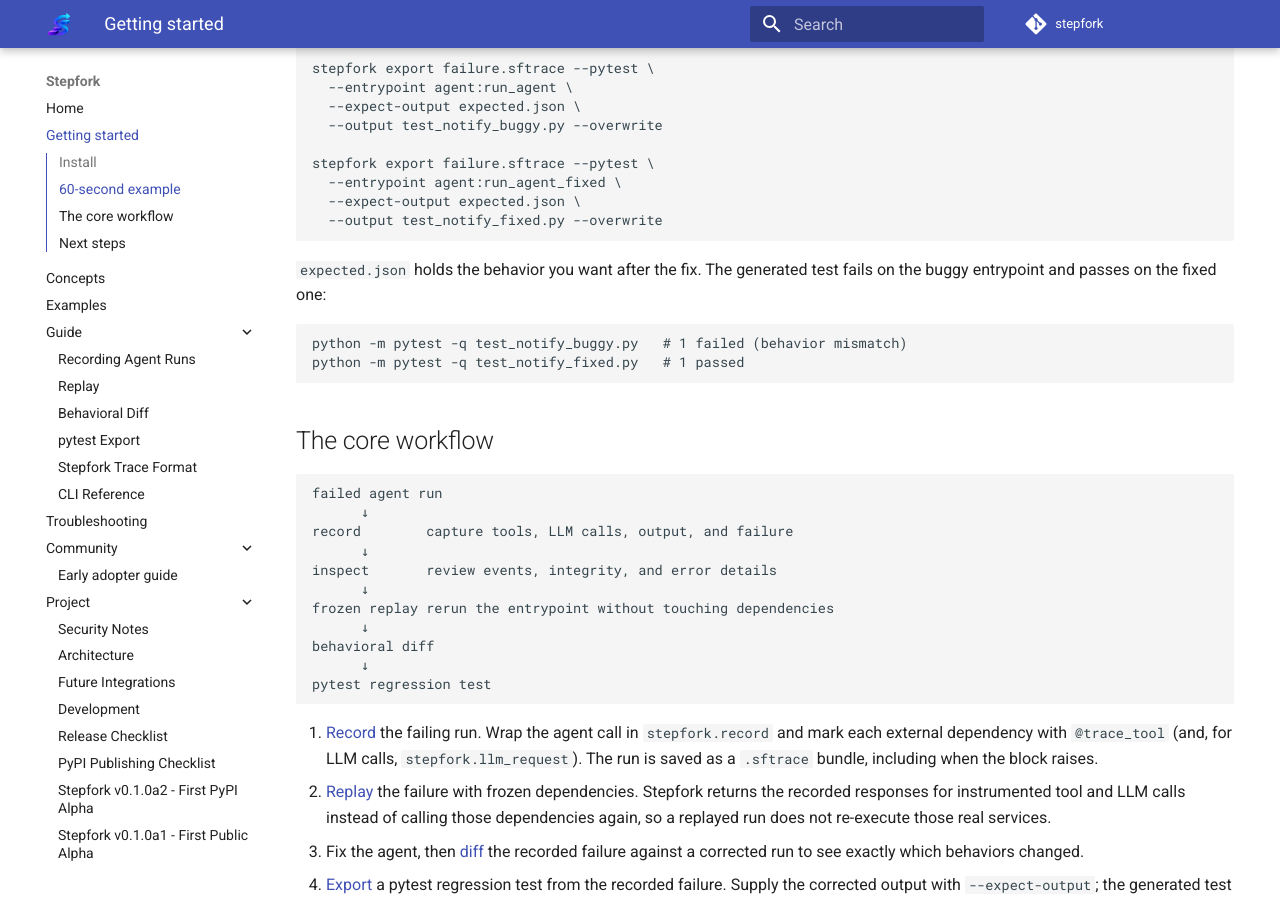
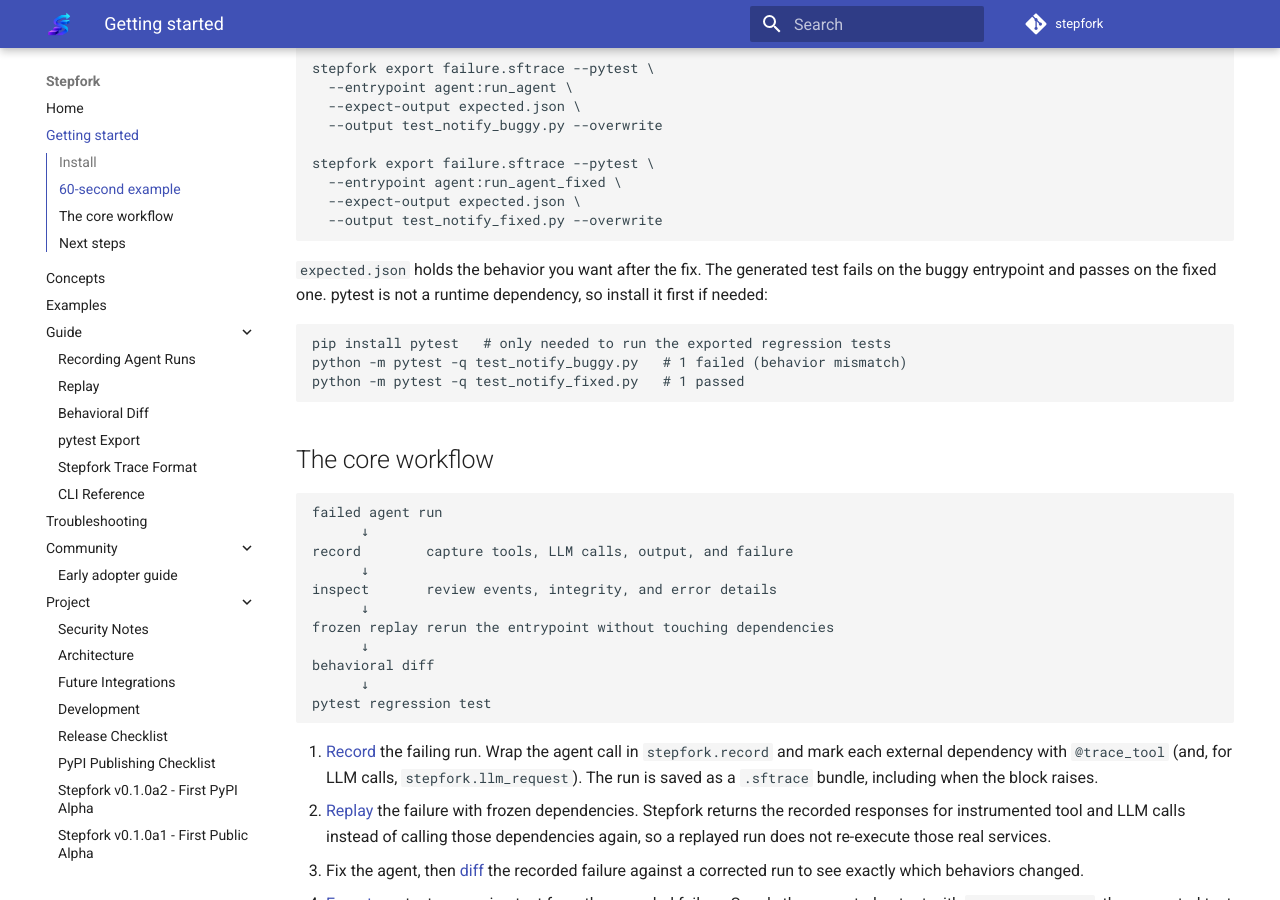
Before and after one commit to utsab345/stepfork, an MkDocs documentation site: the page built from docs/getting-started.md, in a window 1280 px wide and 900 px high, scrolled down 1637 px. Built offline with MkDocs 1.6.1 and Material for MkDocs 9.7.7, drawn with Linux system fonts in a browser that asks for light colours; comment, search, counter and statistics services are not loaded.

Commit message:
docs: note pytest is required for exported tests

````diff
--- a/docs/getting-started.md
+++ b/docs/getting-started.md
@@ -97,9 +97,11 @@
 ```
 
 `expected.json` holds the behavior you want after the fix. The generated test
-fails on the buggy entrypoint and passes on the fixed one:
+fails on the buggy entrypoint and passes on the fixed one. pytest is not a
+runtime dependency, so install it first if needed:
 
 ```bash
+pip install pytest   # only needed to run the exported regression tests
 python -m pytest -q test_notify_buggy.py   # 1 failed (behavior mismatch)
 python -m pytest -q test_notify_fixed.py   # 1 passed
 ```
````
Also changed, not shown: README.md (+4 -1 lines), examples/quickstart/README.md (+3 -0 lines).
